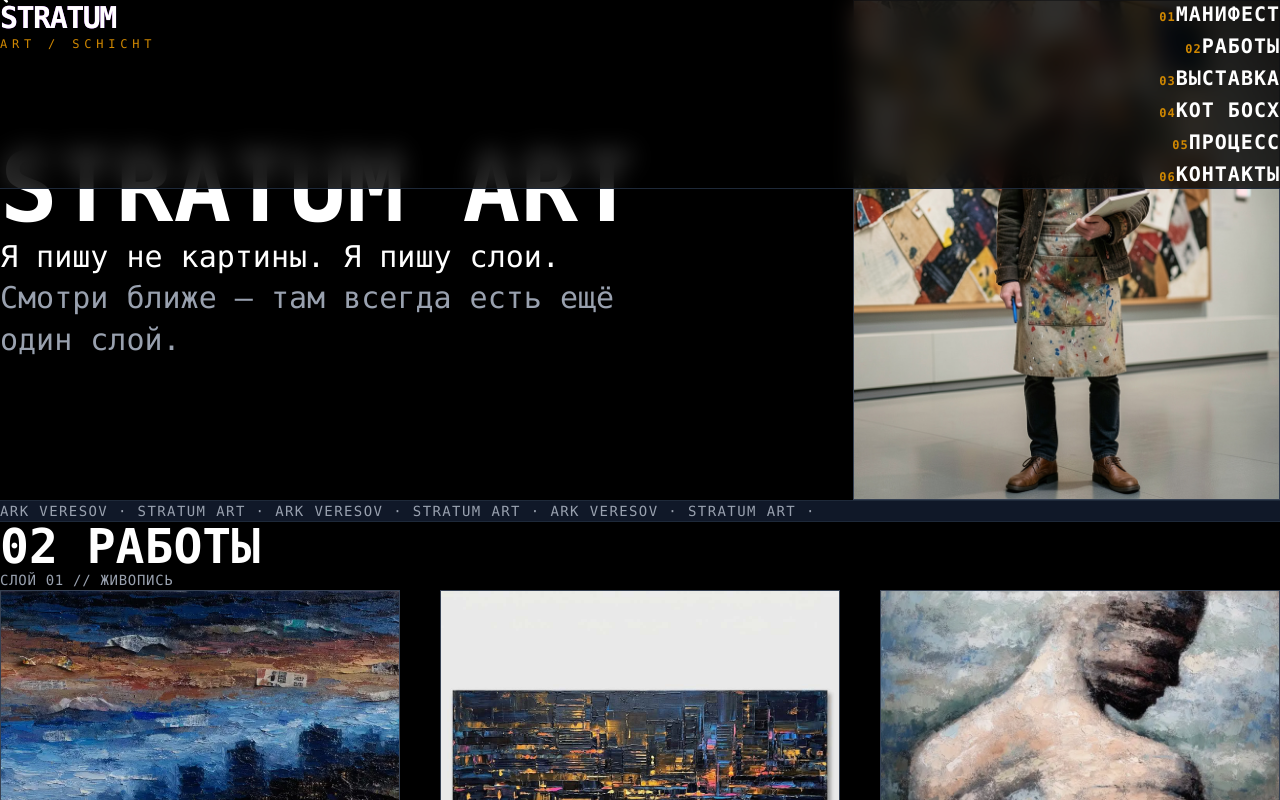
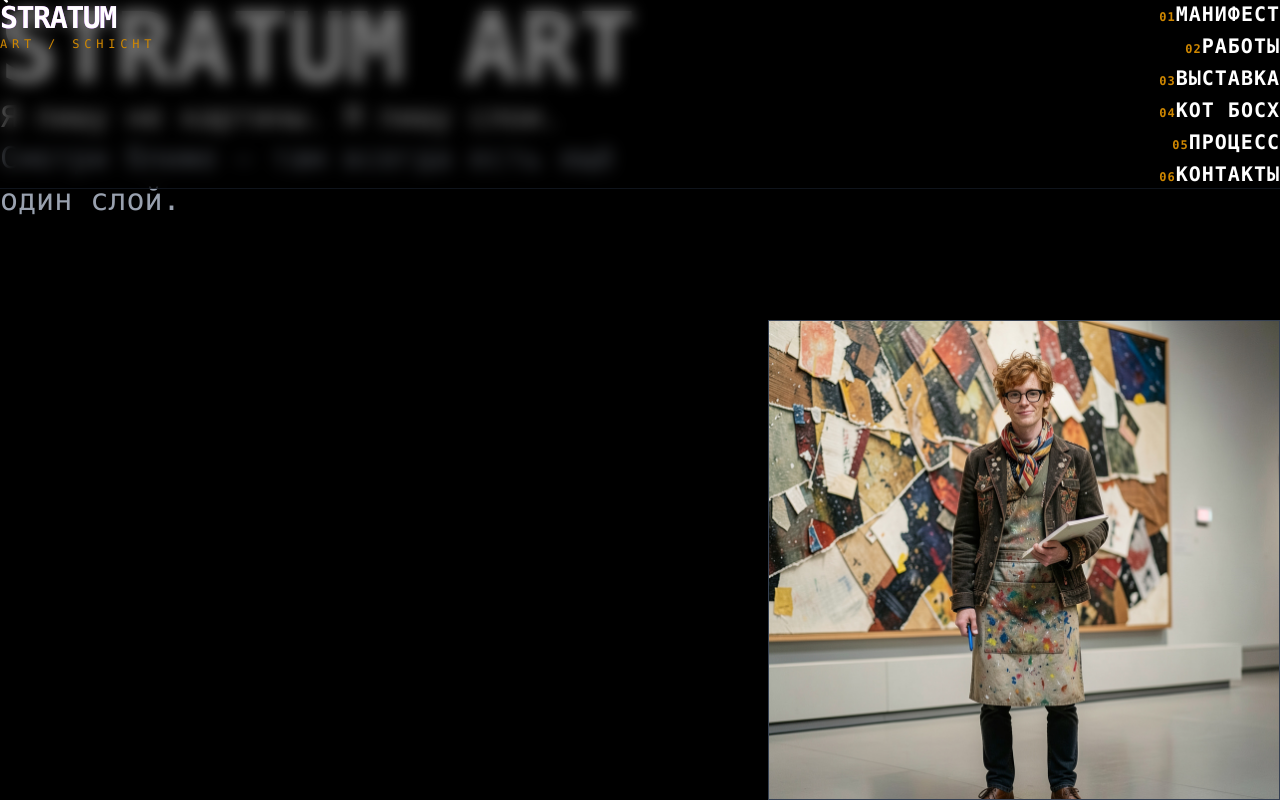
Before and after one commit to pankk66/stratum-art, a Next.js app: page / in a window 1280 px wide. Shown: the top 800 px of the page. Built offline with nearby package versions, Linux system fonts and the light colour scheme; a web font is replaced by a local one.

Commit message:
fix portrait size

```diff
--- a/app/page.tsx
+++ b/app/page.tsx
@@ -66,8 +66,8 @@ export default function Home() {
         }}
       />
 
-      {/* ХЕДЕР */}
-      <header className="fixed left-0 top-0 z-50 w-full px-6 py-4 md:px-12 md:py-6 bg-black/80 backdrop-blur-md border-b border-gray-800">
+      {/* ХЕДЕР (Плавающий) */}
+      <header className="fixed left-0 top-0 z-50 w-full px-6 py-4 md:px-12 md:py-6 bg-black/50 backdrop-blur-sm border-b border-gray-800/50">
         <div className="mx-auto flex w-full max-w-[1600px] items-start justify-between">
           <div ref={logoRef} className="flex flex-col leading-none">
             <a href="/" className="glitch-text font-display text-2xl font-black tracking-tighter text-white md:text-3xl" data-text="STRATUM">
@@ -97,24 +97,27 @@ export default function Home() {
         </div>
       </header>
 
-      <div className="pt-32 md:pt-40">
+      {/* ГЛАВНЫЙ ЭКРАН (На всю высоту) */}
+      <section id="manifest" className="relative min-h-screen flex flex-col justify-between p-6 md:p-20 pt-32 md:pt-40">
 
-        {/* ГЛАВНЫЙ ЭКРАН */}
-        <section id="manifest" className="p-6 md:p-20 py-12 md:py-16 flex flex-col md:flex-row gap-10 items-center border-b border-gray-800">
+        {/* Текст сверху */}
         <div className="flex-1">
-            <h1 className="text-5xl md:text-8xl font-black leading-none mb-6 glitch-text" data-text="STRATUM ART">
+          <h1 className="text-5xl md:text-7xl lg:text-8xl font-black leading-none mb-6 glitch-text" data-text="STRATUM ART">
             STRATUM ART
           </h1>
-            <p className="text-xl md:text-3xl max-w-2xl leading-snug">
+          <p className="text-xl md:text-2xl lg:text-3xl max-w-2xl leading-snug">
             Я пишу не картины. Я пишу слои.<br />
             <span className="text-gray-400">Смотри ближе — там всегда есть ещё один слой.</span>
           </p>
         </div>
 
-          {/* Портрет Арка - теперь ограничен по высоте */}
-          <div className="w-full md:w-1/3 max-h-[60vh] md:max-h-[500px] aspect-[3/4] relative overflow-hidden border border-gray-700">
+        {/* Портрет прижат к низу и уменьшен по высоте */}
+        <div className="w-full flex justify-end mt-auto">
+          <div className="w-full md:w-[40%] h-[50vh] md:h-[60vh] relative overflow-hidden border border-gray-700">
              <Image src="/images/ark-portrait.jpg" alt="Ark Veresov" fill className="object-cover object-top" />
           </div>
+        </div>
+
       </section>
 
       {/* БЕГУЩАЯ СТРОКА */}
@@ -233,7 +236,6 @@ export default function Home() {
         <div>© 2026 ARK VERESOV</div>
         <div>MINKS ↔ BERLIN</div>
       </footer>
-      </div>
     </main>
   );
 }
```
Lines whose indentation alone changed are shown as unchanged.
